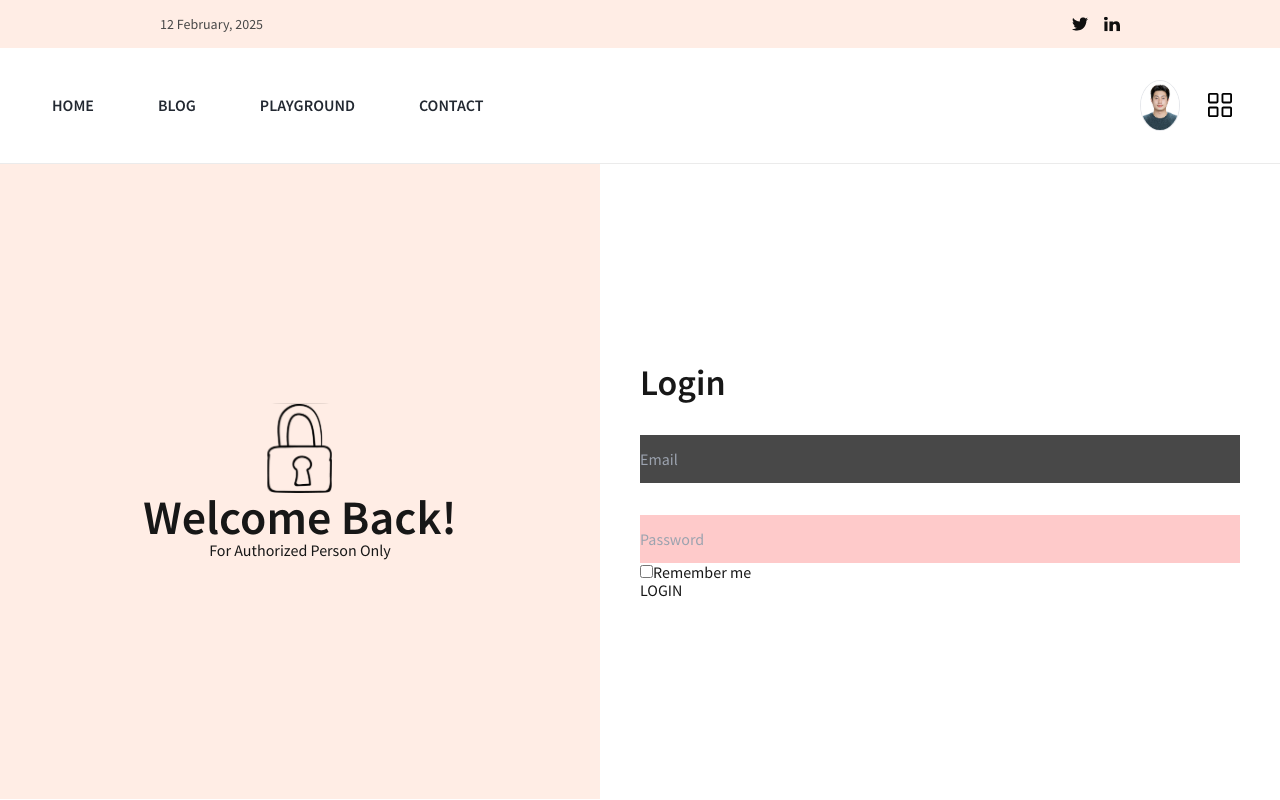
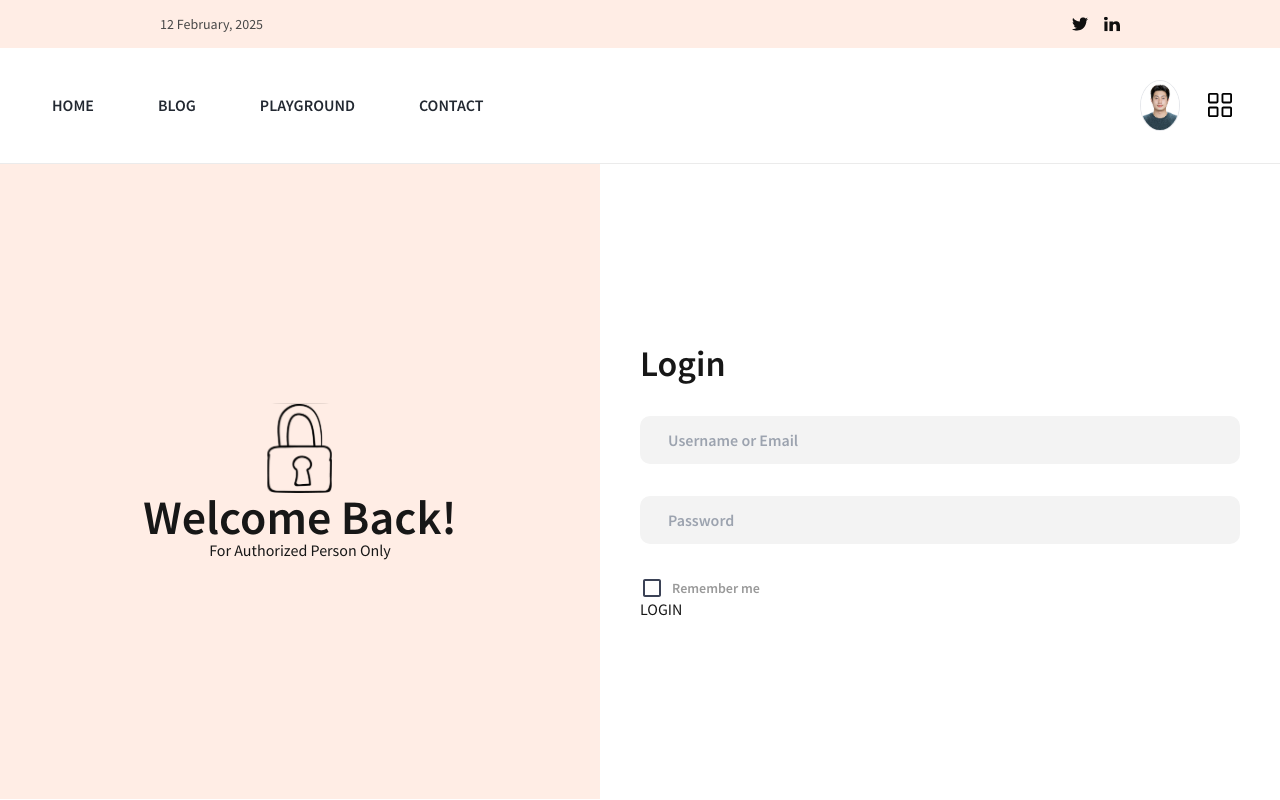
Before and after one commit to developeryyt/my_playground, a Next.js app: page /login in a window 1280 px wide. Built offline with nearby package versions, Linux system fonts and the light colour scheme.

Commit message:
checkbox icon

```diff
--- a/src/app/globals.css
+++ b/src/app/globals.css
@@ -111,12 +111,12 @@ textarea {
   width: 100%;
 }
 
-/*input:-webkit-autofill,*/
-/*input:-webkit-autofill:hover,*/
-/*input:-webkit-autofill:focus,*/
-/*input:-webkit-autofill:active {*/
-/*  transition: background-color 5000s ease-in-out 0s;*/
-/*  -webkit-transition: background-color 9999s ease-out;*/
-/*  -webkit-box-shadow: 0 0 0px 1000px white inset !important;*/
-/*  -webkit-text-fill-color: #fff !important;*/
-/*}*/
+input:-webkit-autofill,
+input:-webkit-autofill:hover,
+input:-webkit-autofill:focus,
+input:-webkit-autofill:active {
+  transition: background-color 5000s ease-in-out 0s;
+  -webkit-transition: background-color 9999s ease-out;
+  -webkit-box-shadow: 0 0 0px 1000px white inset !important;
+  -webkit-text-fill-color: #333 !important;
+}
--- a/src/components/Login.tsx
+++ b/src/components/Login.tsx
@@ -1,5 +1,8 @@
 'use client'
+
 import {useFormik} from 'formik';
+import Checkbox from "@/components/icons/Checkbox";
+import CheckedBox from "@/components/icons/CheckedBox";
 
 const Login = () => {
 
@@ -18,13 +21,12 @@ const Login = () => {
         },
         onSubmit: (values) => {
             console.log('로그인 정보', { values })
-
         }
     })
 
     return (
         <>
-            <form onSubmit={formik.handleSubmit} autoComplete='off'>
+            <form onSubmit={formik.handleSubmit} >
                 <fieldset>
                     <legend className='text-4xl font-semibold block pb-8'>Login</legend>
                     <div className='pb-8'>
@@ -32,13 +34,14 @@ const Login = () => {
                             id='myEmail'
                             name='email'
                             type='email'
-                            placeholder='Email'
                             value={formik.values.email}
                             onChange={formik.handleChange}
-                            className='ipt min-h-12 !bg-grey700'
+                            className='ipt px-[28px] min-h-12 rounded-[10px] !bg-formColor &::placeholder font-bold focus:border-brandcolor focus:border-[1px] focus:border-solid'
+                            autoComplete='new-email'
+                            placeholder='Username or Email'
                         />
                     </div>
-                    <div>
+                    <div className='pb-8'>
                         <input
                             id='myPassword'
                             name='password'
@@ -46,7 +49,7 @@ const Login = () => {
                             placeholder='Password'
                             value={formik.values.password}
                             onChange={formik.handleChange}
-                            className='ipt min-h-12 !bg-red-200'
+                            className='ipt px-[28px] min-h-12 rounded-[10px] !bg-formColor &::placeholder font-bold focus:border-brandcolor focus:border-[1px] focus:border-solid'
                         />
                     </div>
                     <div>
@@ -57,8 +60,12 @@ const Login = () => {
                                 type='checkbox'
                                 checked={formik.values.remember}
                                 onChange={formik.handleChange}
+                                className='hidden'
                             />
-                            <span>Remember me</span>
+                            <span className='inline-block align-middle pr-2'>
+                                {formik.values.remember ? <CheckedBox /> : <Checkbox/>}
+                            </span>
+                            <span className='inline-block align-middle text-grey400 text-[14px] font-semibold'>Remember me</span>
                         </label>
                     </div>
                     <div>
--- /dev/null
+++ b/src/components/icons/Checkbox.tsx
@@ -0,0 +1,16 @@
+const Checkbox = () => {
+    return (
+        <svg xmlns="http://www.w3.org/2000/svg" width="24" height="24" viewBox="0 0 24 24" fill="none">
+            <g clipPath="url(#clip0_12_98)">
+                <path d="M19 5V19H5V5H19ZM19 3H5C3.9 3 3 3.9 3 5V19C3 20.1 3.9 21 5 21H19C20.1 21 21 20.1 21 19V5C21 3.9 20.1 3 19 3Z" fill="#3B4256"/>
+            </g>
+            <defs>
+                <clipPath id="clip0_12_98">
+                    <rect width="24" height="24" fill="white"/>
+                </clipPath>
+            </defs>
+        </svg>
+    );
+};
+
+export default Checkbox;
--- /dev/null
+++ b/src/components/icons/CheckedBox.tsx
@@ -0,0 +1,16 @@
+const CheckedBox = () => {
+    return (
+        <svg xmlns="http://www.w3.org/2000/svg" width="24" height="24" viewBox="0 0 24 24" fill="none">
+            <g clipPath="url(#clip0_12_91)">
+                <path d="M19 3H5C3.89 3 3 3.9 3 5V19C3 20.1 3.89 21 5 21H19C20.11 21 21 20.1 21 19V5C21 3.9 20.11 3 19 3ZM10 17L5 12L6.41 10.59L10 14.17L17.59 6.58L19 8L10 17Z" fill="#222831"/>
+            </g>
+            <defs>
+                <clipPath id="clip0_12_91">
+                    <rect width="24" height="24" fill="white"/>
+                </clipPath>
+            </defs>
+        </svg>
+    );
+};
+
+export default CheckedBox;
```
